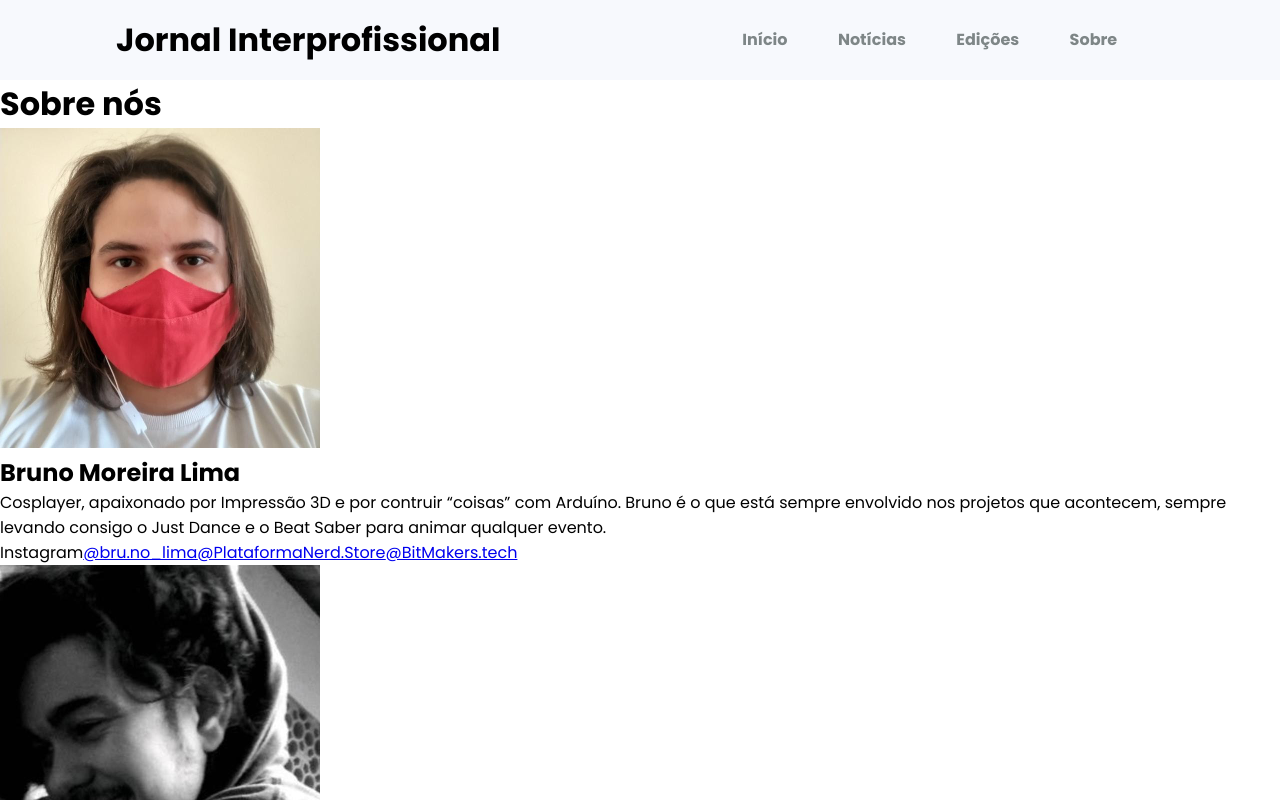
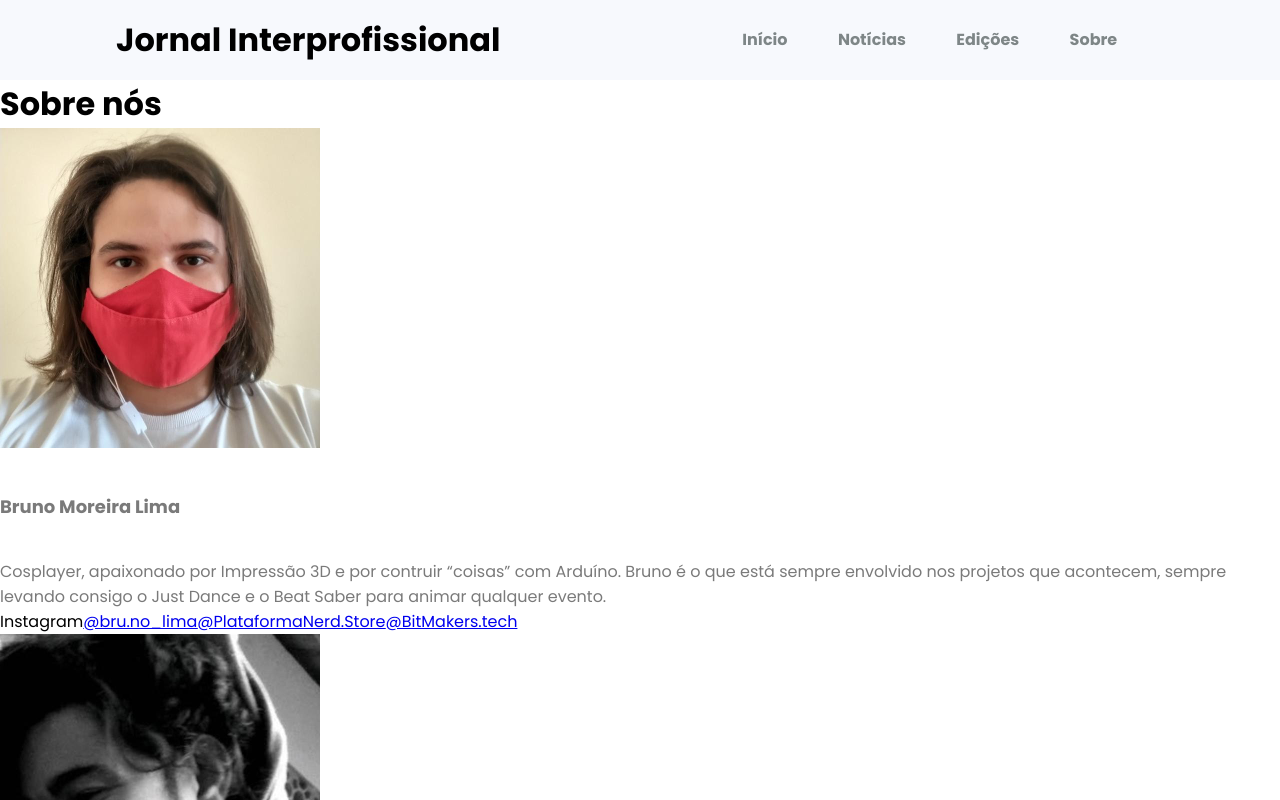
Before and after one commit to HericVirgilio/jornal-interprofissional-front-end, a Next.js app: page /sobre in a window 1280 px wide. Shown: the top 800 px of the page. Built offline with nearby package versions, Linux system fonts and the light colour scheme.

Commit message:
Estilização dos títulos e parágrafos do site

```diff
--- a/app/globals.css
+++ b/app/globals.css
@@ -12,10 +12,33 @@ body {
 }
 
 .cor_destaque_link {
+  list-style: none;
+  text-decoration: none;
   color: #c36;
 }
 
 .titulo-pagina {
   text-align: center;
+  margin: 3% 0 3% 0;
+}
+
+h2 {
+  color: #000000;
+  font-size: 40px;
   padding: 3% 0 3% 0;
 }
+
+h2 {
+  color: #7A7A7A;
+  font-size: 18px;
+}
+
+h3 {
+  color: #7A7A7A;
+  font-size: 16px;
+}
+
+p {
+  color: #7A7A7A;
+  font-size: 16px;
+}
```
